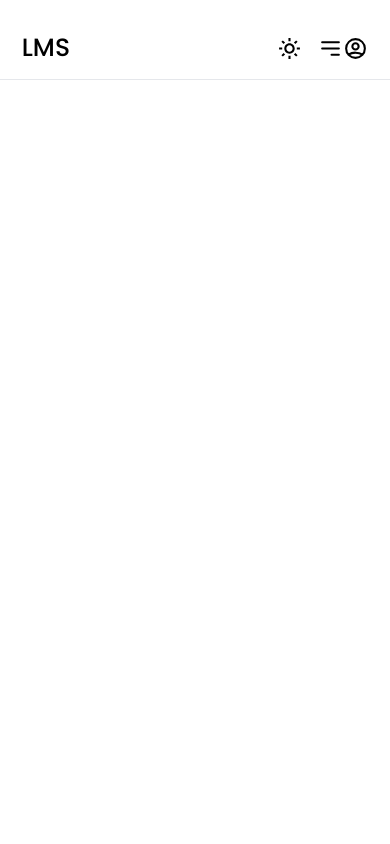
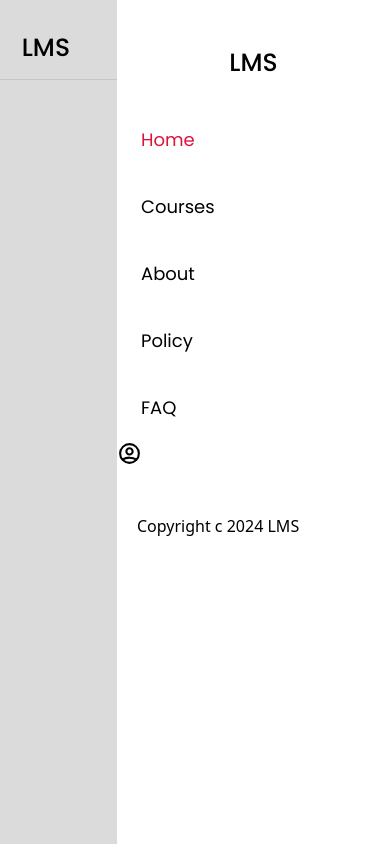
Before and after one commit to imen-lakrib/LMS-school-management-system-, a Next.js app in the folder client/: page / in a window 390 px wide. Both pictures are taken after a click on the icon 330 px from the left and 48 px from the top of the page. Built offline with nearby package versions, Linux system fonts and the light colour scheme.

Commit message:
mobile sidebar

```diff
--- a/client/app/components/Header.tsx
+++ b/client/app/components/Header.tsx
@@ -3,7 +3,7 @@
 import React, { FC, useState } from "react";
 import NavItems from "../utils/NavItems";
 import ThemeSwitcher from "../utils/ThemeSwitcher";
-import { HiOutlineMenuAlt3, HiOutlineUserCircle } from "react-icons/hi"
+import { HiOutlineMenuAlt3, HiOutlineUserCircle } from "react-icons/hi";
 type Props = {
   open: boolean;
   setOpen: (open: boolean) => void;
@@ -23,10 +23,17 @@
       }
     });
   }
+
+  const handleClose = (e: any) => {
+    if (e.target.id === "screen") {
+      setOpenSideBar(false);
+    }
+  };
   return (
     <div className="w-full relative">
       <div
-                className={`${active
+        className={`${
+          active
             ? "dark:bg-opacity-50 dark:bg-gradient-to-b dark:from-gray-900 dark:to-black fixed top-0 left-0 w-full h-[80px] z-[80] border-b dark:border-[#ffffff1c] shadow-xl transition duration-500   "
             : "w-full border-b dark:border-[#ffffff1c] h-[80px] z-[80] dark:shadow"
         }`}
@@ -46,9 +53,7 @@
             <div className="flex items-center">
               <NavItems activeItem={activeItem} isMobile={false} />
               <ThemeSwitcher />
-
               {/* only for mobile */}
-
               <div className="800px:hidden">
                 <HiOutlineMenuAlt3
                   size={25}
@@ -58,14 +63,35 @@
               </div>
               <HiOutlineUserCircle
                 size={25}
-                                className="cursor-pointer dark:text-white text-black"
+                className="hidden 800px:block cursor-pointer dark:text-white text-black"
                 onClick={() => setOpen(true)}
-                            />
+              />{" "}
             </div>
           </div>
         </div>
 
-                {/* mobile sidebar  todo*/}
+        {/* mobile sidebar  */}
+        {openSideBar && (
+          <div
+            className="fixed w-full h-screen top-0 left-0 z-[999999] dark:bg-[unset] bg-[#00000024]"
+            onClick={handleClose}
+            id="screen"
+          >
+            <div className="w-[70%] fixed z-[9999999999] h-screen bg-white dark:bg-slate-900 dark:bg-opacity-90 top-0 right-0">
+              <NavItems activeItem={activeItem} isMobile={true} />
+              <HiOutlineUserCircle
+                size={25}
+                className=" cursor-pointer dark:text-white text-black"
+                onClick={() => setOpen(true)}
+              />
+              <br />
+              <br />
+              <p className="text-[16px] px-2 pl-5 text-black dark:text-white">
+                Copyright c 2024 LMS
+              </p>
+            </div>
+          </div>
+        )}
       </div>
     </div>
   );
--- a/client/app/utils/NavItems.tsx
+++ b/client/app/utils/NavItems.tsx
@@ -40,6 +40,12 @@
       {isMobile && (
         <div className="800px:hidden mt-5">
           <div className="w-full text-center py-6">
+            <Link href={"/"} passHref>
+              <span className="text-[25px] font-Poppins font-[500] text-black dark:text-white">
+                LMS
+              </span>
+            </Link>
+          </div>
           {navItemsData &&
             navItemsData.map((item, index) => {
               return (
@@ -49,7 +55,7 @@
                       activeItem === index
                         ? "dark:text-[#37a39a] text-[crimson]"
                         : "dark:text-white text-black"
-                      } text-[18px] px-6 font-Poppins font-[400]`}
+                    } text-[18px] py-5 px-6 block font-Poppins font-[400]`}
                   >
                     {item.name}
                   </span>
@@ -57,7 +63,6 @@
               );
             })}
         </div>
-        </div>
       )}
     </>
   );
```
Also changed, not shown: client/app/page.tsx (+14 -10 lines). Lines whose indentation alone changed are shown as unchanged.
